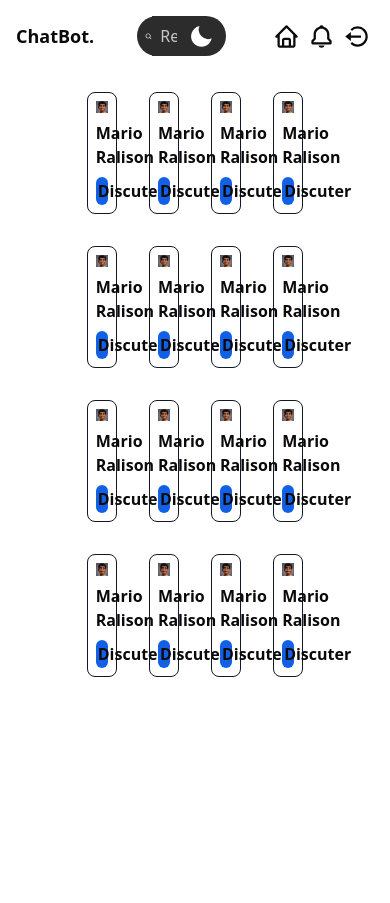
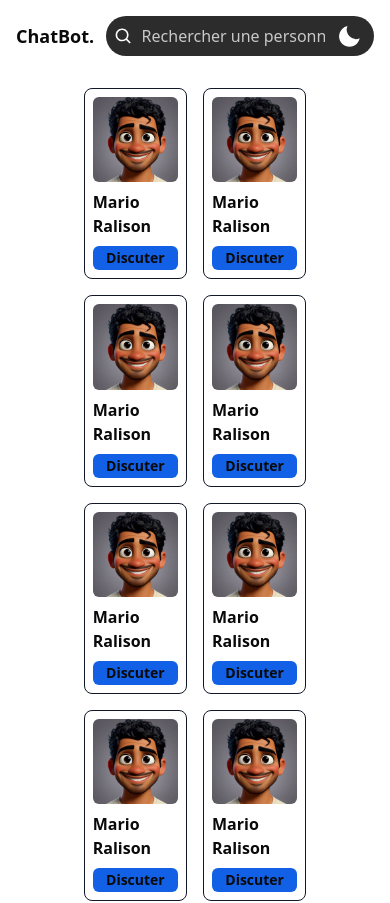
Before and after one commit to IannisG10/Chat_App, a Next.js app: page /friend in a window 390 px wide. Shown: the top 903 px of the page. Before the commit the page ends 844 px from the top, so only its background shows below. Built offline with nearby package versions, Linux system fonts and the light colour scheme.

Commit message:
responsive: forms(register and login)

```diff
--- a/src/components/block/FriendSuggestion/FriendSuggestion.tsx
+++ b/src/components/block/FriendSuggestion/FriendSuggestion.tsx
@@ -4,22 +4,22 @@ import Image from "next/image"
 
 export const FriendSuggestion = () => {
     return(
-       <div className='flex flex-col justify-center items-center p-2'>
-            <div className="grid grid-cols-4 grid-rows-4 w-3/4 gap-8 p-5 mt-2">
+       <div className='flex justify-center w-full items-center md:p-2 p-1'>
+            <div className="grid grid-cols-4 grid-rows-4 w-3/4 md:gap-8 gap-4 p-5 mt-2">
                 {
                     userList.map((item,index) => (
                         <div key={index}
-                            className=" flex flex-col gap-2 col-span-1 row-span-1 border border-gray-900 p-2 rounded-lg"
+                            className=" flex flex-col gap-2 col-span-2 row-span-2 md:col-span-1 md:row-span-1 border border-gray-900 p-2 rounded-lg"
                         >
                             <Image
                                 src={item.photoUrl}
                                 alt="photo de profil"
                                 width={200}
                                 height={80}
-                                className=" w-full"
+                                className=" w-full rounded-md"
                             />
                             <span className=" flex justify-start font-semibold">{item.name} {item.lastname}</span>
-                            <button className=" font-semibold bg-[#1260e6] hover:bg-[#2466ebf7] p-0.5 rounded-md">Discuter</button>
+                            <button className=" font-semibold bg-[#1260e6] hover:bg-[#2466ebf7] p-0.5 rounded-md md:text-base text-sm">Discuter</button>
                         </div>
                     ))
                 }
--- a/src/components/block/Input/InputAuth.tsx
+++ b/src/components/block/Input/InputAuth.tsx
@@ -4,16 +4,22 @@ import { Input } from "@/components/ui/Input"
 import { InputProps } from "@/entities/compoent-entities/input-entities"
 import { InputField } from "@/entities/application-entities/authentication"
 import {useFormContext} from "react-hook-form"
+import { Eye,EyeClosed } from "lucide-react"
 
-export const InputAuth = ({placeholder,label,options} : InputProps) => {
+export const InputAuth = ({placeholder,label,options,type} : InputProps) => {
     const {register,formState: {errors}} = useFormContext<InputField>()
+    const isPassword = type === "password" && (label === "password" || label === "confirm_password")
     return(
         <>
-           <Input
-                placeholder={placeholder}
-                className=" rounded-xl p-5 w-full border-black shadow-none"
-                {...register(label,options)}
-           />
+            <div className=" relative">
+                <Input
+                        placeholder={placeholder}
+                        className=" rounded-xl p-5 w-full border-black shadow-none"
+                        {...register(label,options)}
+                        type={type}
+                />
+                {isPassword && <EyeClosed size={19} className=" absolute top-2.5 right-1.5 cursor-pointer"/>}
+            </div>
            <div className=" flex justify-center font-medium">
                 {errors[label] && <span className=" text-sm  text-red-600">{errors[label]?.message}</span>}
            </div>
--- a/src/components/block/NavBar/NavBar.tsx
+++ b/src/components/block/NavBar/NavBar.tsx
@@ -4,13 +4,13 @@ import { NavBarType } from "@/entities/compoent-entities/header-entities";
 
 export const NavBar = ({firstItem,secondItem,thirdItem}: NavBarType) => {
     return(
-        <nav className="flex items-center justify-around bg-[#2c2c2c] md:w-1/4 w-2/3  rounded-3xl">
-            <ul className=" flex text-white justify-between md:w-3/4 w-5/6  ">
+        <nav className="flex items-center justify-around bg-[#2c2c2c] md:w-1/4 w-11/12  rounded-3xl">
+            <ul className=" flex text-white justify-between md:w-3/4 w-full  ">
                 <li className=" cursor-pointer hover:bg-[#535353] transition-all duration-150 md:py-2 py-1.5 md:text-base text-sm rounded-3xl px-2" >{firstItem}</li>
                 <li className=" cursor-pointer hover:bg-[#535353] transition-all duration-150 md:py-2 py-1.5 md:text-base text-sm rounded-3xl px-2" >{secondItem}</li>
                 <li className=" cursor-pointer hover:bg-[#535353] transition-all duration-150 md:py-2 py-1.5 md:text-base text-sm rounded-3xl px-2" >{thirdItem}</li>
             </ul>
-            <div className=" rounded-full p-1 hover:bg-[#535353] transition-all duration-150 cursor-pointer">
+            <div className=" md:block hidden rounded-full p-1 hover:bg-[#535353] transition-all duration-150 cursor-pointer">
                 <BiSolidMoon color="white" size={25}/>
             </div>
         </nav>
--- a/src/components/block/SearchBar/SearchBar.tsx
+++ b/src/components/block/SearchBar/SearchBar.tsx
@@ -4,7 +4,7 @@ import {BiSearch,BiSolidMoon} from "react-icons/bi"
 
 export const SearchBar = ()=> {
     return(
-        <div className=" flex items-center bg-[#2c2c2c] px-2 w-1/4 rounded-3xl">
+        <div className=" flex items-center bg-[#2c2c2c] px-2 md:w-1/4 w-3/4 rounded-3xl">
             <BiSearch size={25} color="white"/>
             <input type="text"
             className=" text-white outline-none w-full border-none placeholder-[#c8c8c8] bg-[#2c2c2c] p-2"
--- a/src/components/sections/Header/Header.tsx
+++ b/src/components/sections/Header/Header.tsx
@@ -11,7 +11,7 @@ export const Header = ({barComponent,iconList}: HeaderProps)=> {
         <div className="flex justify-between items-center gap-3">
             <h1 className=" md:font-bold font-extrabold md:text-2xl text-lg">ChatBot.</h1>
             {barComponent}
-            <div className=" flex items-center">
+            <div className=" md:flex items-center hidden">
                 {iconList.map((item,index)=> (
                     <Link href={item.href} key={index}
                         className="p-1 rounded-full hover:bg-gray-50 transition-all duration-150"
--- a/src/components/sections/auth/Login.tsx
+++ b/src/components/sections/auth/Login.tsx
@@ -27,17 +27,17 @@ export const Login = () => {
                     </div>
                     <div className="w-full flex flex-col gap-2">
                         <InputAuth placeholder="Nom d'utilisateur" label="username" options={{required:"Nom requis"}}/>
-                        <InputAuth placeholder="mot de passe" label="password" options={{required:"Mot de passe obligatoire"}}/>
+                        <InputAuth placeholder="mot de passe" type="password" label="password" options={{required:"Mot de passe obligatoire"}}/>
                     </div>
                     <div className=" flex justify-start pl-2 gap-1 items-center ">
                         <input type="checkbox"  />
                         <span className=" text-gray-400 text-sm">Enregistrer le mot de passe</span>
                     </div>
-                    <div className=" w-full">
+                    <Link className=" w-full" href="/friend">
                         <button type="submit" className=" bg-[#ebdb79] hover:bg-[#eede74] w-full p-2 rounded-xl font-semibold">
                             Se connecter
                         </button>
-                    </div>
+                    </Link>
                     <div className=" flex justify-center">
                         <Link href="/authentication/Signup" className=" text-sm text-gray-400 hover:text-gray-500 transition-all duration-150">S'inscrire</Link>
                     </div>
--- a/src/components/sections/auth/Register.tsx
+++ b/src/components/sections/auth/Register.tsx
@@ -30,8 +30,8 @@ export const Register = () => {
                     <div className="w-full flex flex-col gap-2">
                         <InputAuth placeholder="Nom d'utilisateur" label="username" options={{required:"Nom d'utilisateur requis "}}/>
                         <InputAuth placeholder="email" label="email" options={{required:"email d'utilisateur requis "}}/>
-                        <InputAuth placeholder="mot de passe" label="password" options={{required:"Veuillez saisir un mot de passe "}}/>
-                        <InputAuth placeholder="confirmation mot de passe" label="confirm_password"
+                        <InputAuth placeholder="mot de passe" type="password" label="password" options={{required:"Veuillez saisir un mot de passe "}}/>
+                        <InputAuth placeholder="confirmation mot de passe" type="password" label="confirm_password"
                                     options={{required:"Confirmer votre mot de passe ",
                                     validate: (v) => v !== passwordValue && "Le mot de passe ne correspondent ps"}}/>
                     </div>
--- a/src/entities/compoent-entities/input-entities.ts
+++ b/src/entities/compoent-entities/input-entities.ts
@@ -1,8 +1,11 @@
 import { Path,RegisterOptions } from "react-hook-form"
 import { InputField } from "../application-entities/authentication"
+import { type } from "os"
 
+type TypeInput = "text" | "password"
 export interface InputProps {
     placeholder: string
     label: Path<InputField>
     options: RegisterOptions<InputField>
+    type?: TypeInput
 }
```
